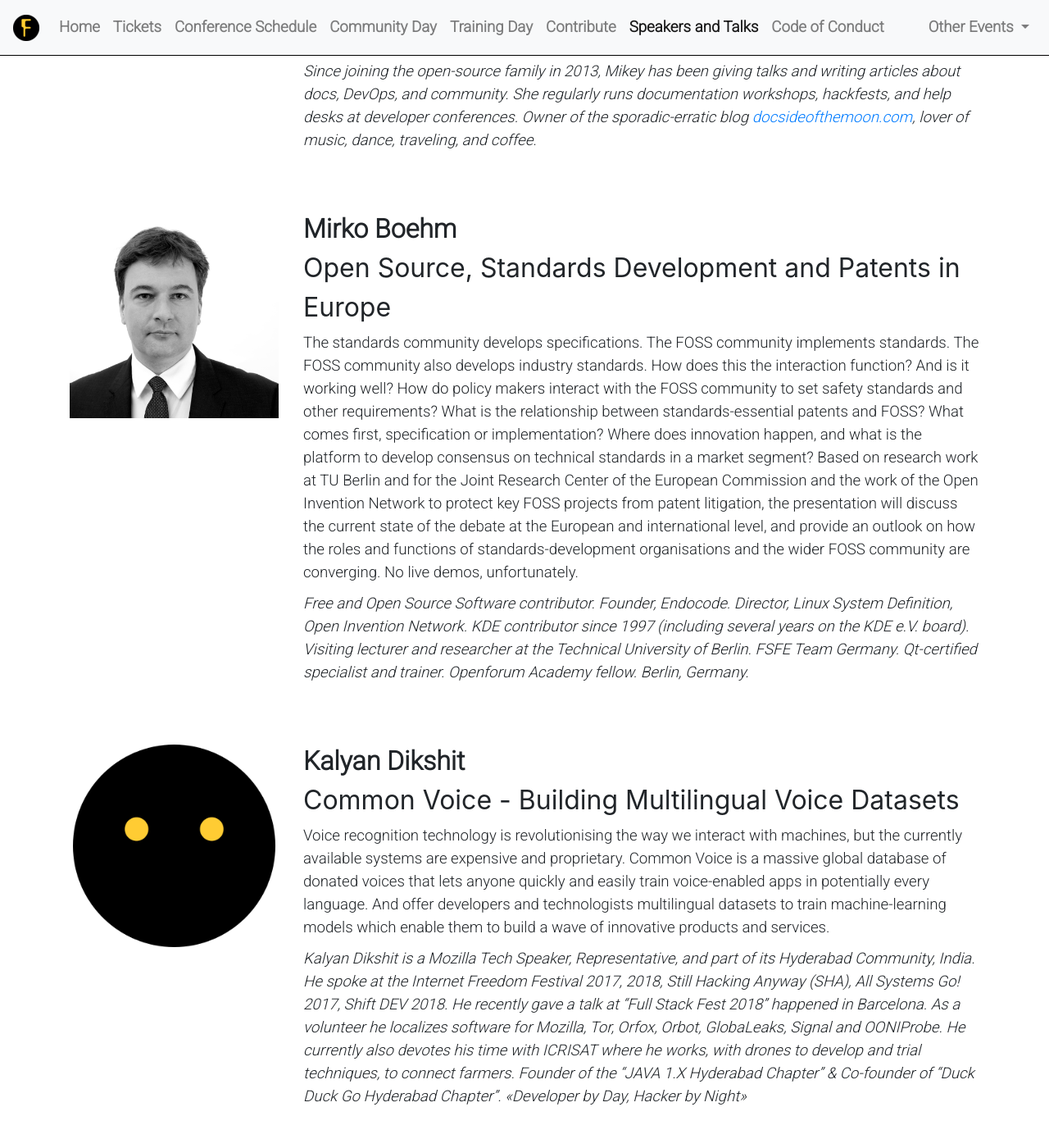
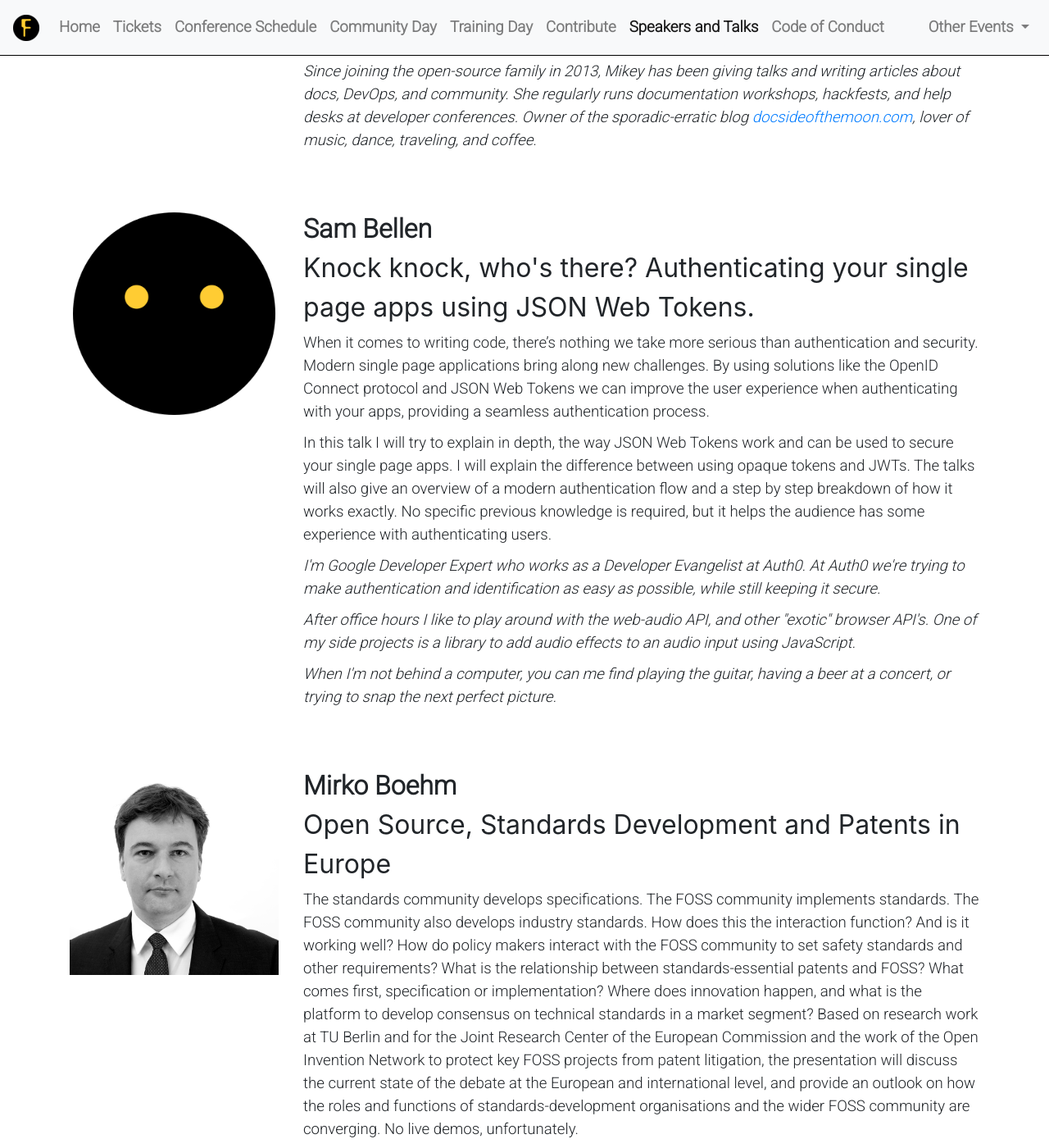
Before and after one commit to e8johan/foss-north-jekyll-2019, a Jekyll site: the page built from speakers-and-talks.md, in a window 1280 px wide and 1400 px high, scrolled down 1214 px. Shown: the whole window at 82% size. Built offline with Jekyll 4.4.1, drawn with Linux system fonts in a browser that asks for light colours; nearby versions of some CDN libraries.

Commit message:
Added Sam Bellen

```diff
--- a/_data/speakers.yaml
+++ b/_data/speakers.yaml
@@ -111,3 +111,15 @@
   bio:
     - "Developer, helicopter pilot and cat lover."
     - "Zeeshan is a Senior Software Engineer at Red Hat, based in Berlin. He is a veteran GNOME developer, with many years of C and Vala experience. More recently he's been in love with Rust language. He has a private pilot license for helicopters and currently learning to fly planes. He has a very loving and lovely cat."
+- name: "Sam Bellen"
+  short: "sbellen"
+  slot: tue10
+  lastname: "Bellen"
+  title: "Knock knock, who's there? Authenticating your single page apps using JSON Web Tokens."
+  abstract:
+    - "When it comes to writing code, there’s nothing we take more serious than authentication and security. Modern single page applications bring along new challenges. By using solutions like the OpenID Connect protocol and JSON Web Tokens we can improve the user experience when authenticating with your apps, providing a seamless authentication process."
+    - "In this talk I will try to explain in depth, the way JSON Web Tokens work and can be used to secure your single page apps. I will explain the difference between using opaque tokens and JWTs. The talks will also give an overview of a modern authentication flow and a step by step breakdown of how it works exactly. No specific previous knowledge is required, but it helps the audience has some experience with authenticating users."
+  bio:
+    - "I'm Google Developer Expert who works as a Developer Evangelist at Auth0. At Auth0 we're trying to make authentication and identification as easy as possible, while still keeping it secure."
+    - "After office hours I like to play around with the web-audio API, and other \"exotic\" browser API's. One of my side projects is a library to add audio effects to an audio input using JavaScript."
+    - "When I'm not behind a computer, you can me find playing the guitar, having a beer at a concert, or trying to snap the next perfect picture."
```
Also changed, not shown: images/speaker-sbellen.png (added).
